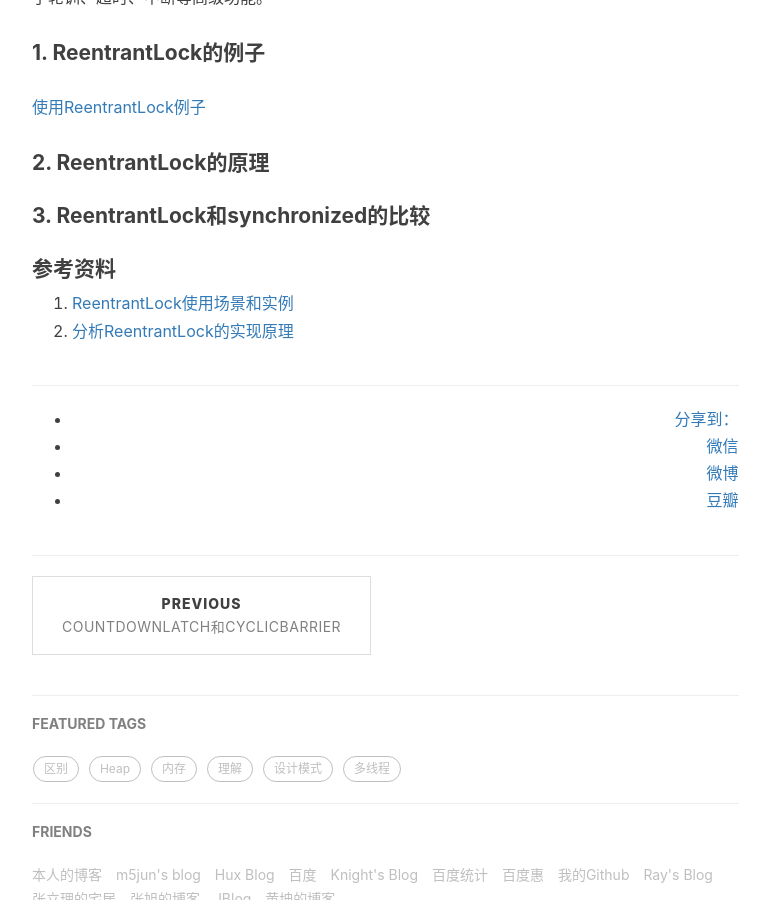
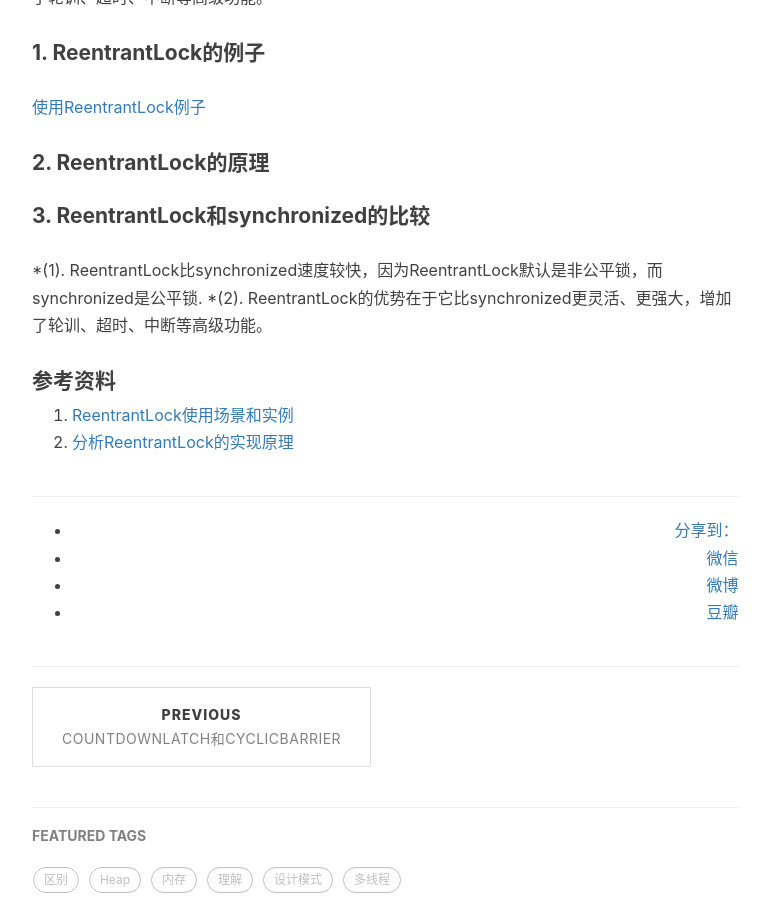
Before and after one commit to baiscjava/basicjava.github.io, a Jekyll site: the page built from _posts/2017-06-26-ReentrantLock的使用.md, in a window 1280 px wide and 900 px high, scrolled down 550 px. Shown: the whole window, without its empty margins (233-1003 px from the left). Built offline with Jekyll 4.4.1, drawn with Linux system fonts in a browser that asks for light colours; nearby versions of some CDN libraries; comment, search, counter and statistics services are not loaded.

Commit message:
Update 2017-06-26-ReentrantLock的使用.md

```diff
--- a/_posts/2017-06-26-ReentrantLock的使用.md
+++ b/_posts/2017-06-26-ReentrantLock的使用.md
@@ -18,7 +18,8 @@ tags:
 
 
 #### 3. ReentrantLock和synchronized的比较
-
+*(1). ReentrantLock比synchronized速度较快，因为ReentrantLock默认是非公平锁，而synchronized是公平锁.
+*(2). ReentrantLock的优势在于它比synchronized更灵活、更强大，增加了轮训、超时、中断等高级功能。
 
 #### 参考资料
 1. [ReentrantLock使用场景和实例](http://blog.csdn.net/antony9118/article/details/52664125)
```
